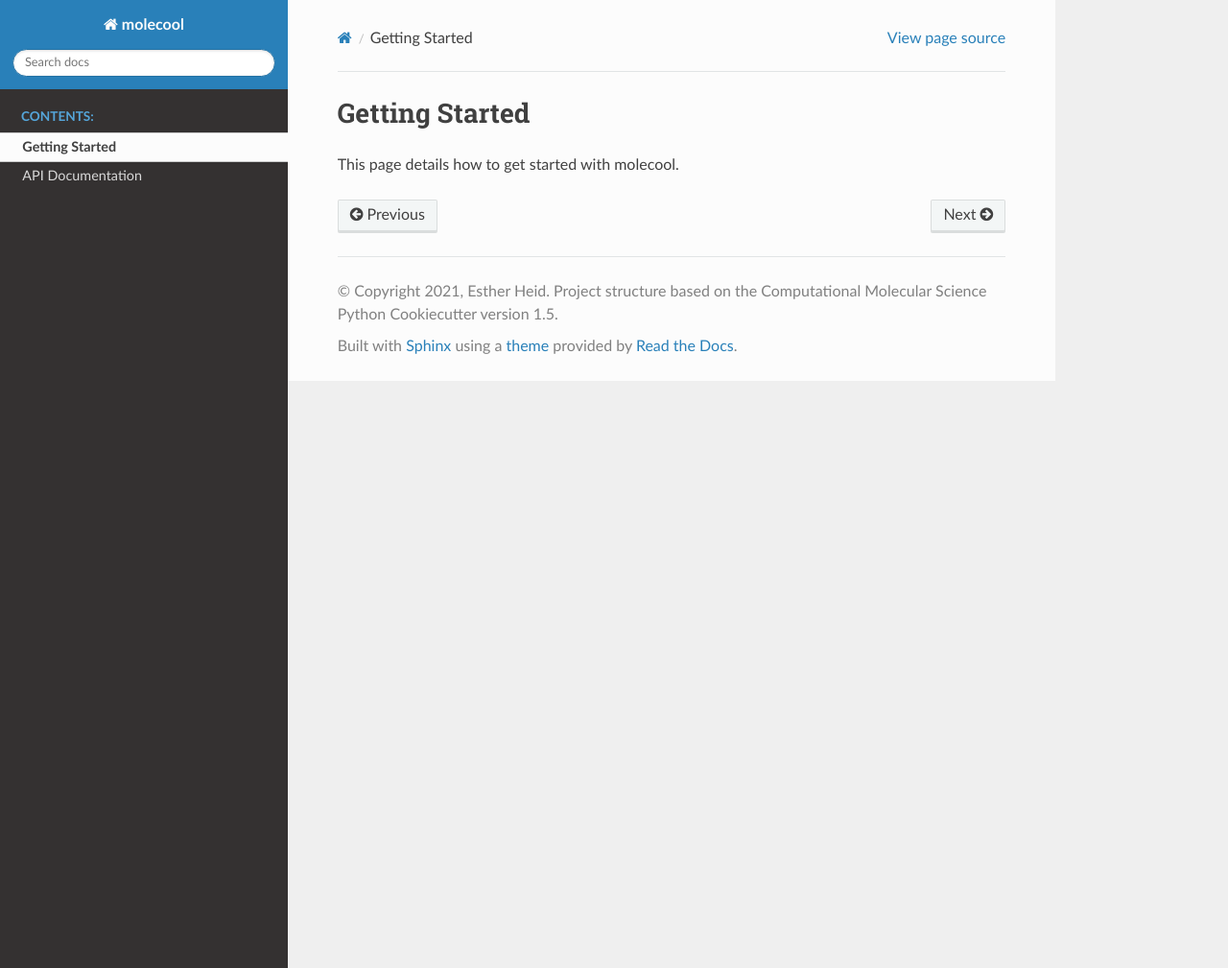
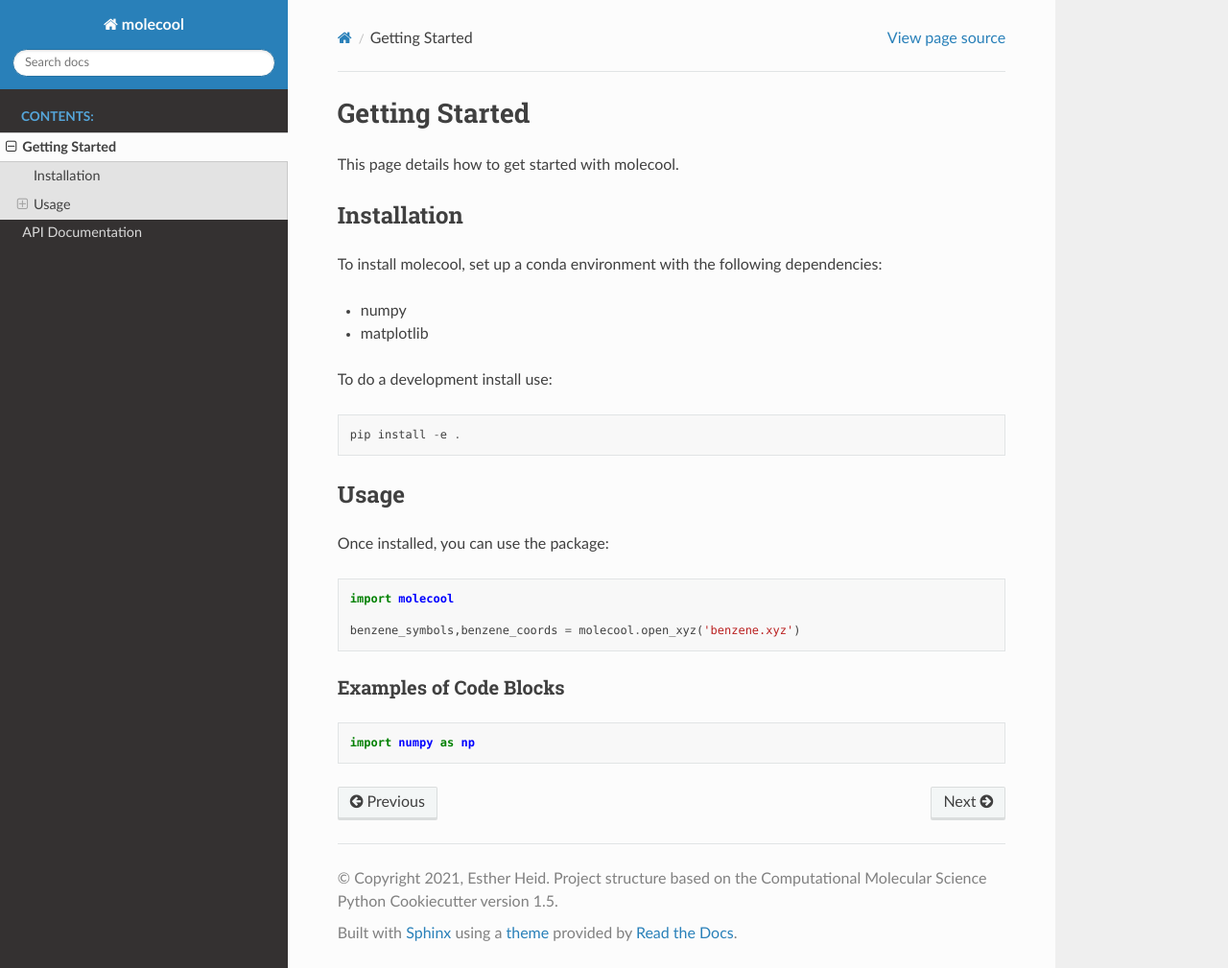
Before and after one commit to hesther/molssi_best_practices, a Sphinx documentation site: the page built from docs/getting_started.rst, in a window 1280 px wide and 1009 px high. Shown: the whole window at 96% size. Built offline with Sphinx 7.4.7 and the Read the Docs theme 2.0.0, drawn with Linux system fonts in a browser that asks for light colours; the version number could not be read and is left out.

Commit message:
docs and badge

```diff
--- a/docs/api.rst
+++ b/docs/api.rst
@@ -5,3 +5,5 @@ API Documentation
    :toctree: autosummary
 
    molecool.canvas
+   molecool.calculate_distance
+   molecool.calculate_center_of_mass
--- a/docs/getting_started.rst
+++ b/docs/getting_started.rst
@@ -2,3 +2,29 @@ Getting Started
 ===============
 
 This page details how to get started with molecool.
+
+Installation
+------------
+To install molecool, set up a conda environment with the following dependencies:
+
+* numpy
+* matplotlib
+
+To do a development install use::
+
+  pip install -e .
+
+Usage
+-----
+Once installed, you can use the package::
+
+  import molecool
+
+  benzene_symbols,benzene_coords = molecool.open_xyz('benzene.xyz')
+
+Examples of Code Blocks
+++++++++++++++++++++++++
+
+.. code-block:: python
+
+  import numpy as np
--- a/docs/index.rst
+++ b/docs/index.rst
@@ -5,6 +5,9 @@
 
 Welcome to molecool's documentation!
 =========================================================
+molecool is a Python package which can read in, perform analysis and visualize molecular coordinates.
+
+This is a fake package for a workshop.
 
 .. toctree::
    :maxdepth: 2
```
Also changed, not shown: README.md (+1 -1 lines).
